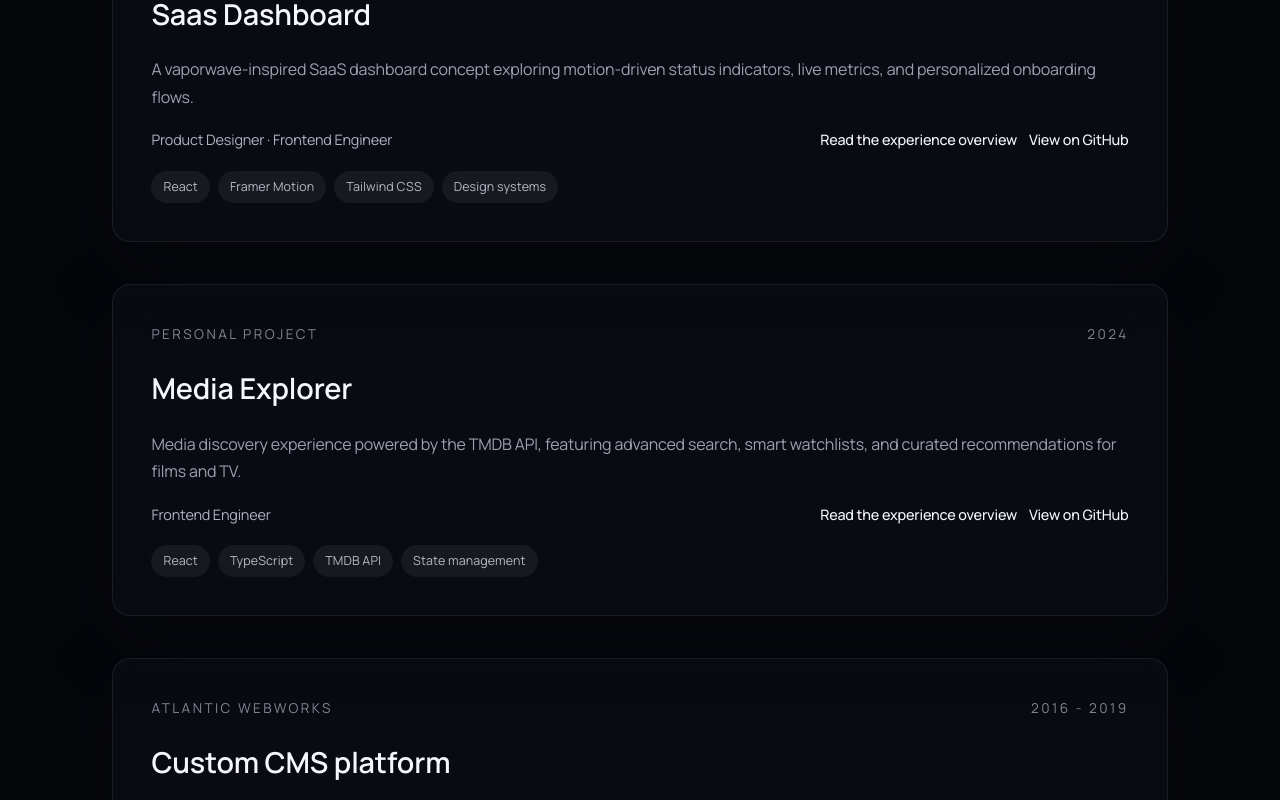
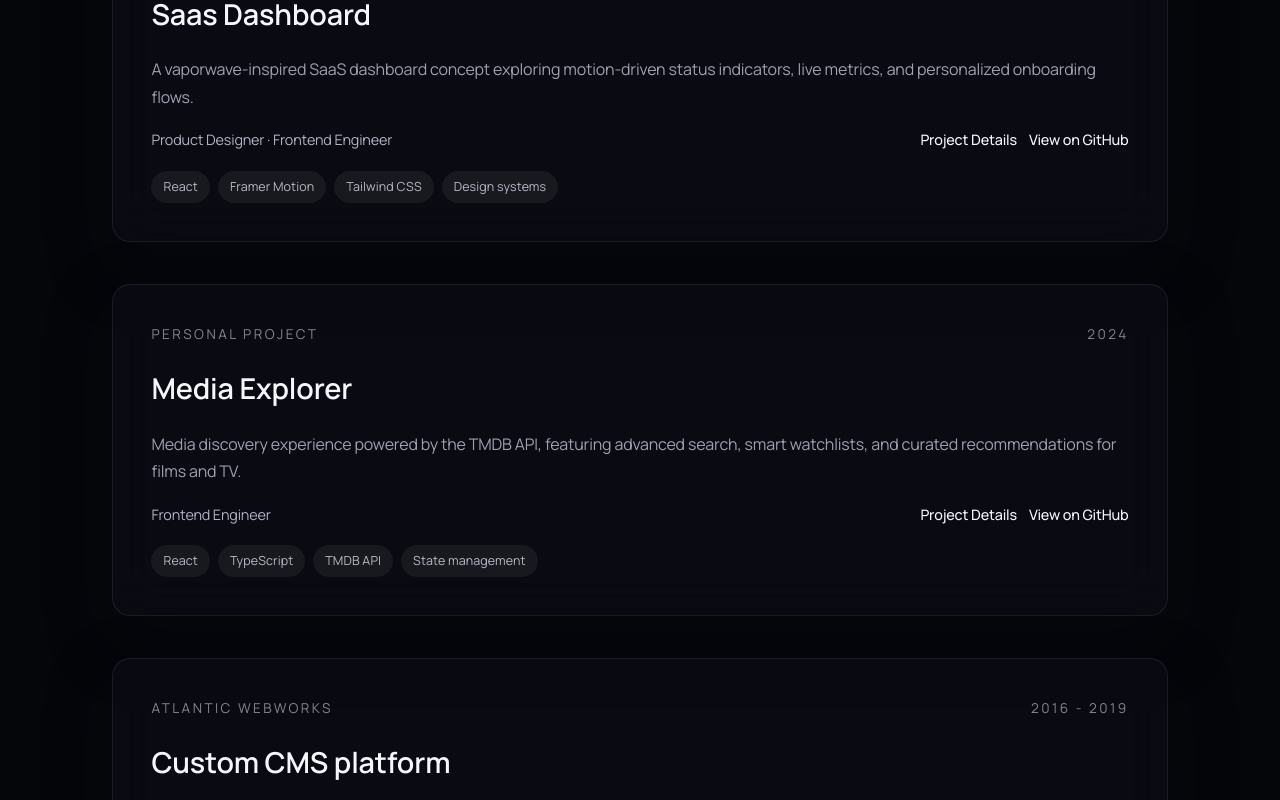
Before and after one commit to mattyroo/mattyroo.com, a React (Vite) app: page / in a window 1280 px wide. Shown: the part 2500-3300 px from the top of the page. Built offline with nearby package versions, Linux system fonts and the light colour scheme.

Commit message:
minor update

```diff
--- a/src/sections/ProjectsSection.tsx
+++ b/src/sections/ProjectsSection.tsx
@@ -120,7 +120,7 @@ export function ProjectsSection() {
                   className="link"
                   whileHover={{ x: 4 }}
                 >
-                  Read the experience overview
+                  Project Details
                 </motion.a>
                 {project.githubUrl && (
                   <motion.a
```
